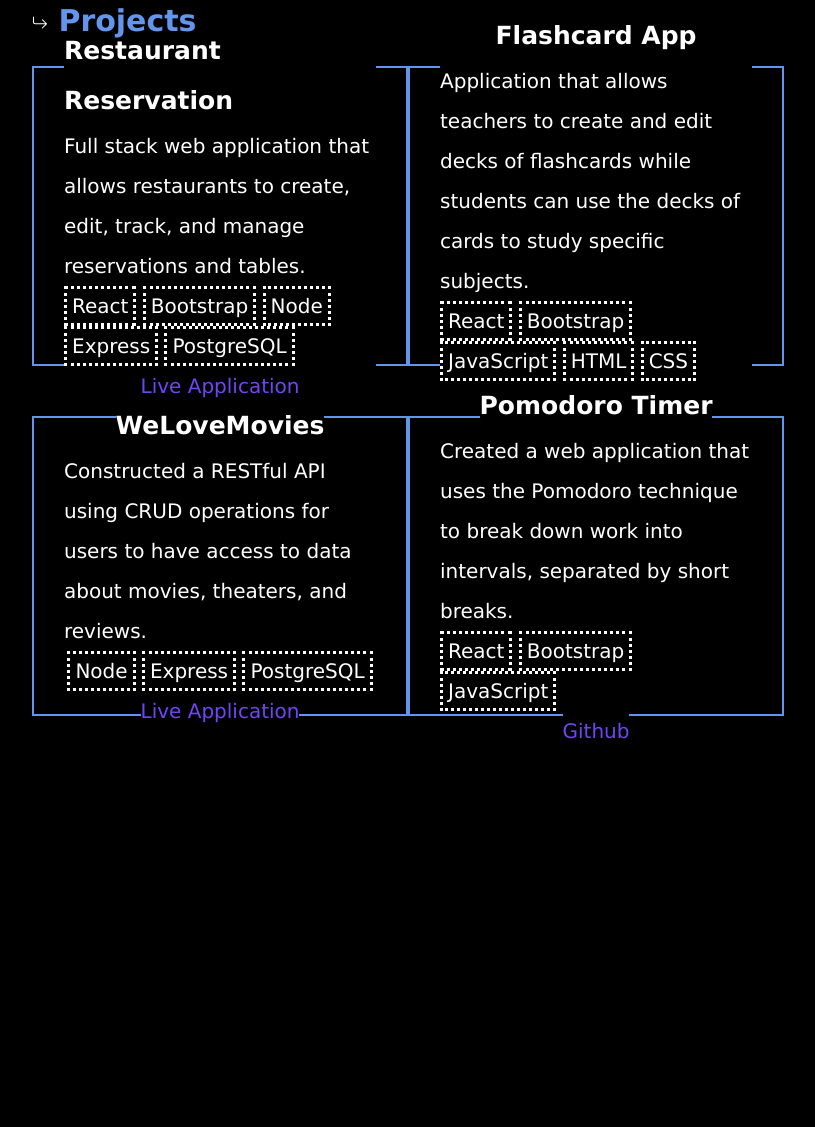
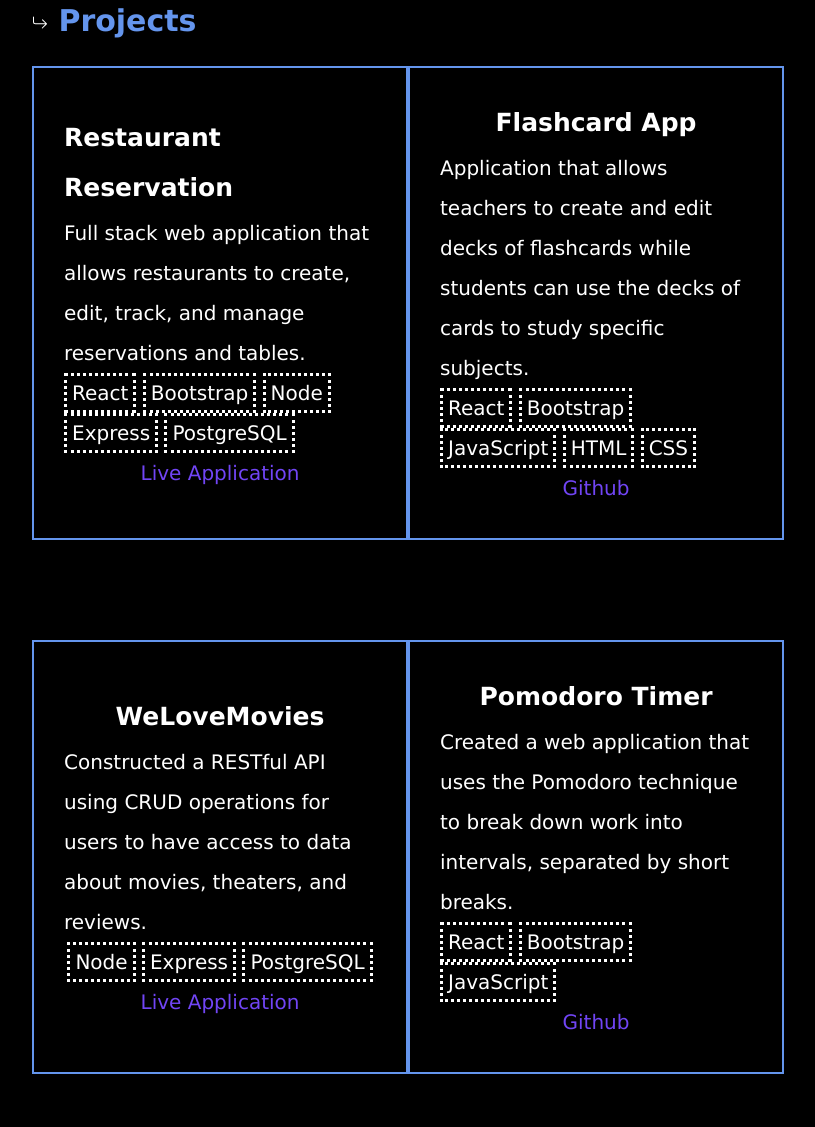
Before and after one commit to chilledpop/portfolio, a plain HTML site: page index.html in a window 1280 px wide. Shown: the part 2284-3411 px from the top of the page, without its empty margins (232-1047 px from the left). Before the commit the page ends 3050 px from the top, so only its background shows below. Drawn offline with Linux system fonts and the light colour scheme.

Commit message:
fixed project box heights with new row class

```diff
--- a/index.html
+++ b/index.html
@@ -105,6 +105,7 @@
         </div>
         <br />
         <div>
+          <div class="row">
             <div id="left-box" class="card body-font body-text line-spacing">
               <h3 class="subheading">Restaurant Reservation</h3>
               <p>Full stack web application that allows restaurants to create, edit, track, and manage reservations and tables.</p>
@@ -129,6 +130,8 @@
               </p>
               <a href="https://github.com/chilledpop/Flashcard-App" class="purple-text">Github</a>
             </div>
+          </div>
+          <div class="row">
             <div id="left-box" class="card body-font body-text line-spacing">
               <h3 class="subheading">WeLoveMovies</h3>
               <p>Constructed a RESTful API using CRUD operations for users to have access to data about movies, theaters, and reviews.</p>
@@ -138,7 +141,6 @@
                 <span>PostgreSQL</span>
               </p>
               <a href="https://welovemovies-tn-client.herokuapp.com" class="purple-text">Live Application</a>
-          </div>
             </div>
             <div id="right-box" class="card body-font body-text line-spacing">
               <h3 class="subheading">Pomodoro Timer</h3>
@@ -151,8 +153,8 @@
               <a href="https://github.com/chilledpop/Pomodoro-Timer" class="purple-text">Github</a>
             </div>
           </div>
+        </div>
       </section>
-
       <script src="script.js"></script>
   </body>
 </html>
--- a/style.css
+++ b/style.css
@@ -175,14 +175,12 @@ img {
 #left-box {
     float: left;
     width: 50%;
-    height: 300px;
 }
 
 
 #right-box {
     float: right;
     width: 50%;
-    height: 300px;
 }
 
 
@@ -190,3 +188,8 @@ img {
     border: dotted;
     padding: 5px;
 }
+
+
+.row {
+    display: inline-flex;
+}
```
Lines whose indentation alone changed are shown as unchanged.
